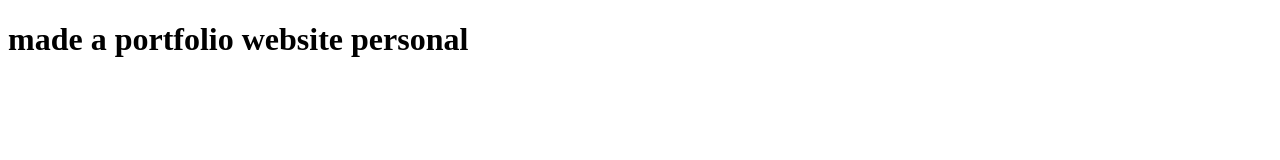
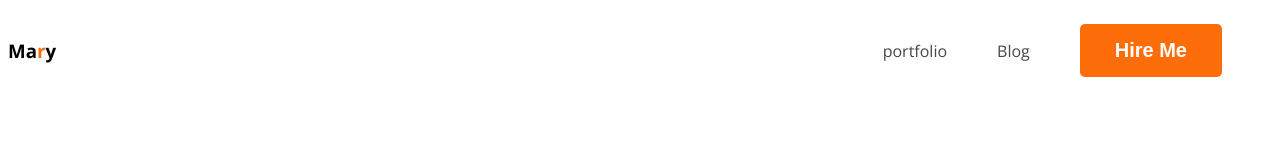
Before and after one commit to Rashadul22/webdp, a plain HTML site: page index.html in a window 1280 px wide. Drawn offline with nearby package versions, Linux system fonts and the light colour scheme.

Commit message:
new version

```diff
--- a/index.html
+++ b/index.html
@@ -4,11 +4,30 @@
 <head>
   <meta charset="UTF-8">
   <meta name="viewport" content="width=device-width, initial-scale=1.0">
-  <title>my website</title>
+  <title>web developer portfolio</title>
+  <link rel="preconnect" href="https://fonts.googleapis.com">
+  <link rel="preconnect" href="https://fonts.gstatic.com" crossorigin>
+  <link href="https://fonts.googleapis.com/css2?family=Open+Sans:wght@400;700;800&display=swap" rel="stylesheet">
+  <link rel="stylesheet" href="/styles/portfolio.css">
 </head>
 
 <body>
-  <h1>made a portfolio website personal</h1>
+  <header>
+    <nav>
+      <h3 class="nav-tittle">Ma<span class="text-primary">r</span>y</h3>
+      <ul>
+        <li><a href="">portfolio</a></li>
+        <li><a href="">Blog</a></li>
+        <li><button class="btn-primary">Hire Me</button></li>
+      </ul>
+    </nav>
+  </header>
+  <main>
+
+  </main>
+  <footer>
+
+  </footer>
 </body>
 
 </html>
--- /dev/null
+++ b/styles/portfolio.css
@@ -0,0 +1,39 @@
+/* common shared style*/
+body {
+  font-family: 'Open Sans', sans-serif;
+}
+/* nav related style*/
+.text-primary {
+  color: #fd6e0a;
+}
+.btn-primary {
+  border-radius: 5px;
+  background: #fd6e0a;
+  border: 0;
+  color: white;
+  font-size: 20px;
+  font-weight: 700;
+  padding: 15px 35px;
+}
+nav {
+  display: flex;
+  justify-content: space-between;
+  align-items: center;
+}
+.nav-title {
+  color: #181818;
+  font-size: 45px;
+  font-weight: 800;
+}
+nav > ul {
+  display: flex;
+  align-items: center;
+}
+nav li {
+  list-style: none;
+  margin-right: 50px;
+}
+nav a {
+  text-decoration: none;
+  color: #474747;
+}
```
